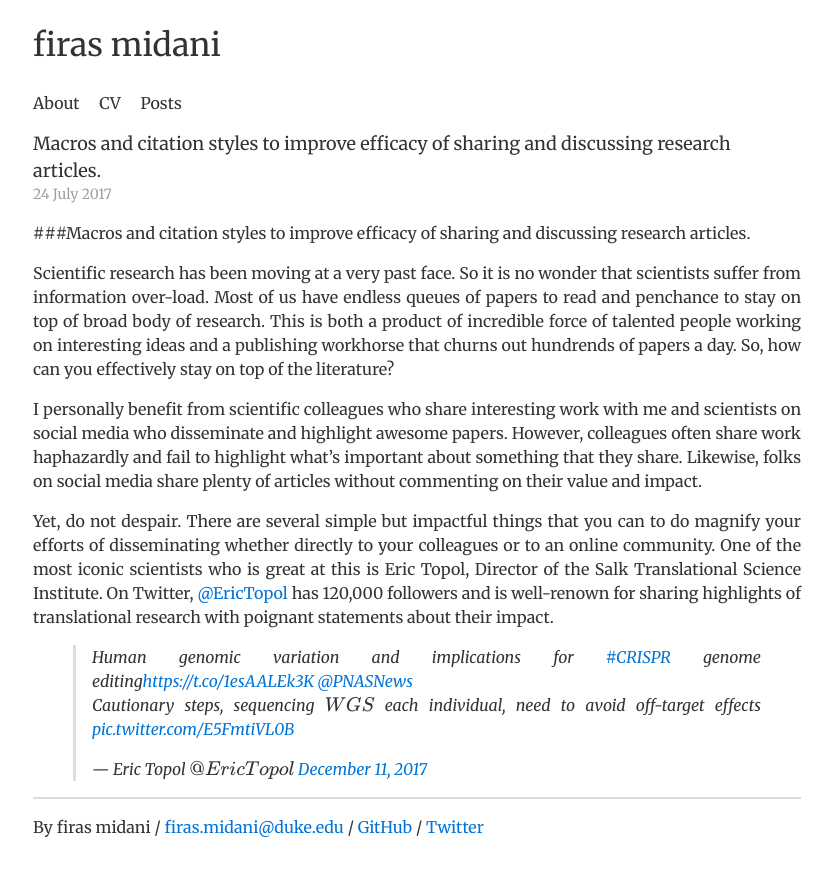
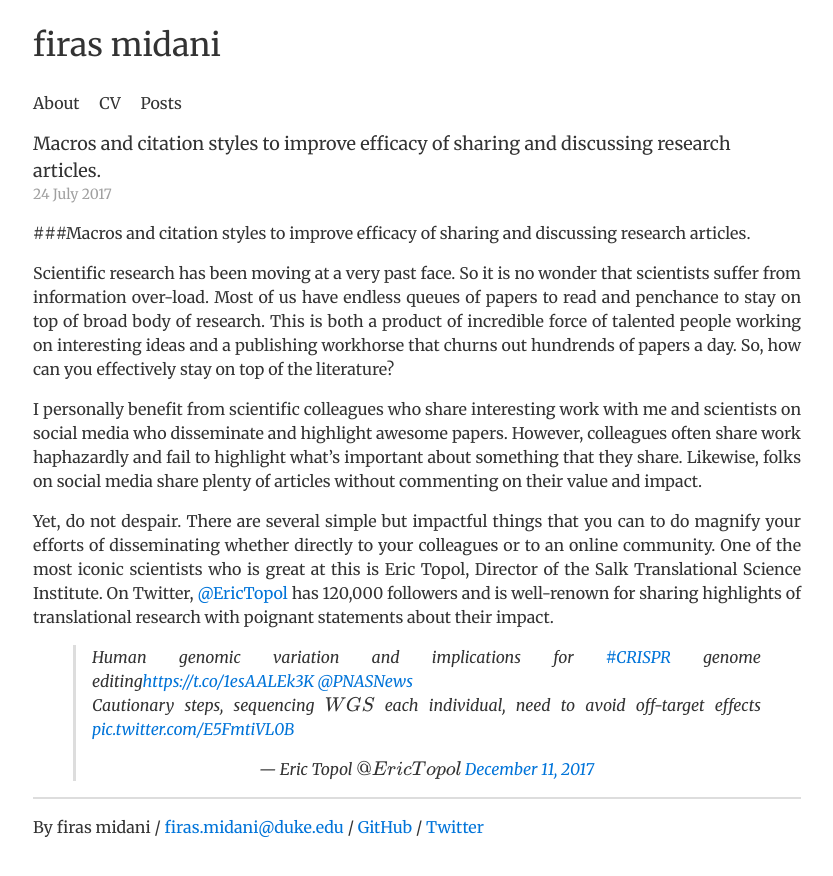
Before and after one commit to firasmidani/firasmidani.github.io, a Jekyll site: the page built from _posts/2017-07-24-email-social-article-sharing-tips.md, in a window 1280 px wide. Shown: the top 876 px of the page, without its empty margins (223-1056 px from the left). Built offline with Jekyll 4.4.1, drawn with Linux system fonts in a browser that asks for light colours; formulas are drawn with MathJax 3; comment, search, counter and statistics services are not loaded.

Commit message:
Update 2017-07-24-email-social-article-sharing-tips.md

```diff
--- a/_posts/2017-07-24-email-social-article-sharing-tips.md
+++ b/_posts/2017-07-24-email-social-article-sharing-tips.md
@@ -13,5 +13,5 @@
 
 Yet, do not despair. There are several simple but impactful things that you can to do magnify your efforts of disseminating whether directly to your colleagues or to an online community. One of the most iconic scientists who is great at this is Eric Topol, Director of the Salk Translational Science Institute. On Twitter, [@EricTopol](https://twitter.com/EricTopol?ref_src=twsrc%5Egoogle%7Ctwcamp%5Eserp%7Ctwgr%5Eauthor) has 120,000 followers and is well-renown for sharing highlights of translational research with poignant statements about their impact.
 
-<blockquote class="twitter-tweet" data-lang="en"><p lang="en" dir="ltr">Human genomic variation and implications for <a href="https://twitter.com/hashtag/CRISPR?src=hash&amp;ref_src=twsrc%5Etfw">#CRISPR</a> genome editing<a href="https://t.co/1esAALEk3K">https://t.co/1esAALEk3K</a> <a href="https://twitter.com/PNASNews?ref_src=twsrc%5Etfw">@PNASNews</a><br>Cautionary steps, sequencing (WGS) each individual, need to avoid off-target effects <a href="https://t.co/E5FmtiVL0B">pic.twitter.com/E5FmtiVL0B</a></p>&mdash; Eric Topol (@EricTopol) <a href="https://twitter.com/EricTopol/status/940317967497097216?ref_src=twsrc%5Etfw">December 11, 2017</a></blockquote>
+<center><blockquote class="twitter-tweet" data-lang="en"><p lang="en" dir="ltr">Human genomic variation and implications for <a href="https://twitter.com/hashtag/CRISPR?src=hash&amp;ref_src=twsrc%5Etfw">#CRISPR</a> genome editing<a href="https://t.co/1esAALEk3K">https://t.co/1esAALEk3K</a> <a href="https://twitter.com/PNASNews?ref_src=twsrc%5Etfw">@PNASNews</a><br>Cautionary steps, sequencing (WGS) each individual, need to avoid off-target effects <a href="https://t.co/E5FmtiVL0B">pic.twitter.com/E5FmtiVL0B</a></p>&mdash; Eric Topol (@EricTopol) <a href="https://twitter.com/EricTopol/status/940317967497097216?ref_src=twsrc%5Etfw">December 11, 2017</a></blockquote></center>
 <script async src="https://platform.twitter.com/widgets.js" charset="utf-8"></script>
```
